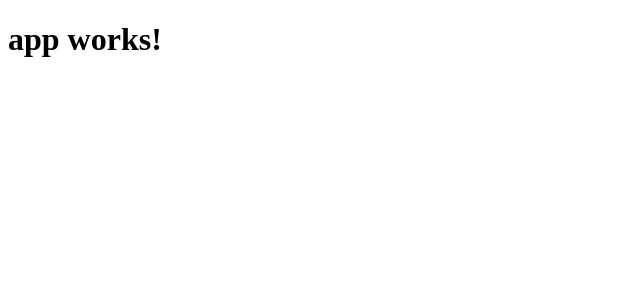
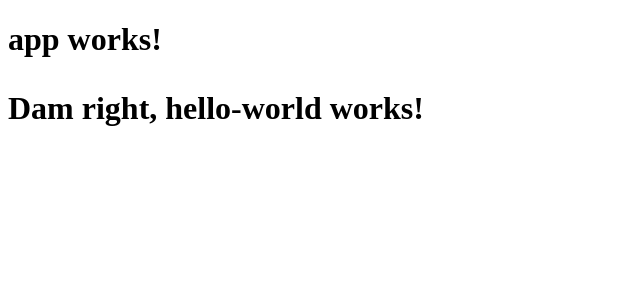
Before and after one commit to Knighton910/ang2-hello-, an Angular app: page / in a window 1280 px wide. Shown: the top 300 px of the page, without its empty margins (0-640 px from the left). Built offline with nearby package versions, Linux system fonts and the light colour scheme.

Commit message:
1st awesome commit: #working

```diff
--- a/src/app/app.component.html
+++ b/src/app/app.component.html
@@ -1,3 +1,6 @@
 <h1>
   {{title}}
+
+  <app-hello-world> </app-hello-world>
+
 </h1>
--- a/src/app/app.module.ts
+++ b/src/app/app.module.ts
@@ -4,10 +4,12 @@
 import { HttpModule } from '@angular/http';
 
 import { AppComponent } from './app.component';
+import { HelloWorldComponent } from './hello-world/hello-world.component'
 
 @NgModule({
   declarations: [
-    AppComponent
+    AppComponent,
+    HelloWorldComponent
   ],
   imports: [
     BrowserModule,
--- /dev/null
+++ b/src/app/hello-world/hello-world.component.html
@@ -0,0 +1,3 @@
+<p>
+  Dam right, hello-world works!
+</p>
--- /dev/null
+++ b/src/app/hello-world/hello-world.component.ts
@@ -0,0 +1,15 @@
+import { Component, OnInit } from '@angular/core';
+
+@Component({
+  selector: 'app-hello-world',    // custom tag
+  templateUrl: './hello-world.component.html',   // view
+  styleUrls: ['./hello-world.component.css']    // style
+})
+export class HelloWorldComponent implements OnInit {
+
+  constructor() { }
+
+  ngOnInit() {
+  }
+
+}
```
Also changed, not shown: src/app/hello-world/hello-world.component.css (added), 1 other file (tests, documents, lock files or other folders).
